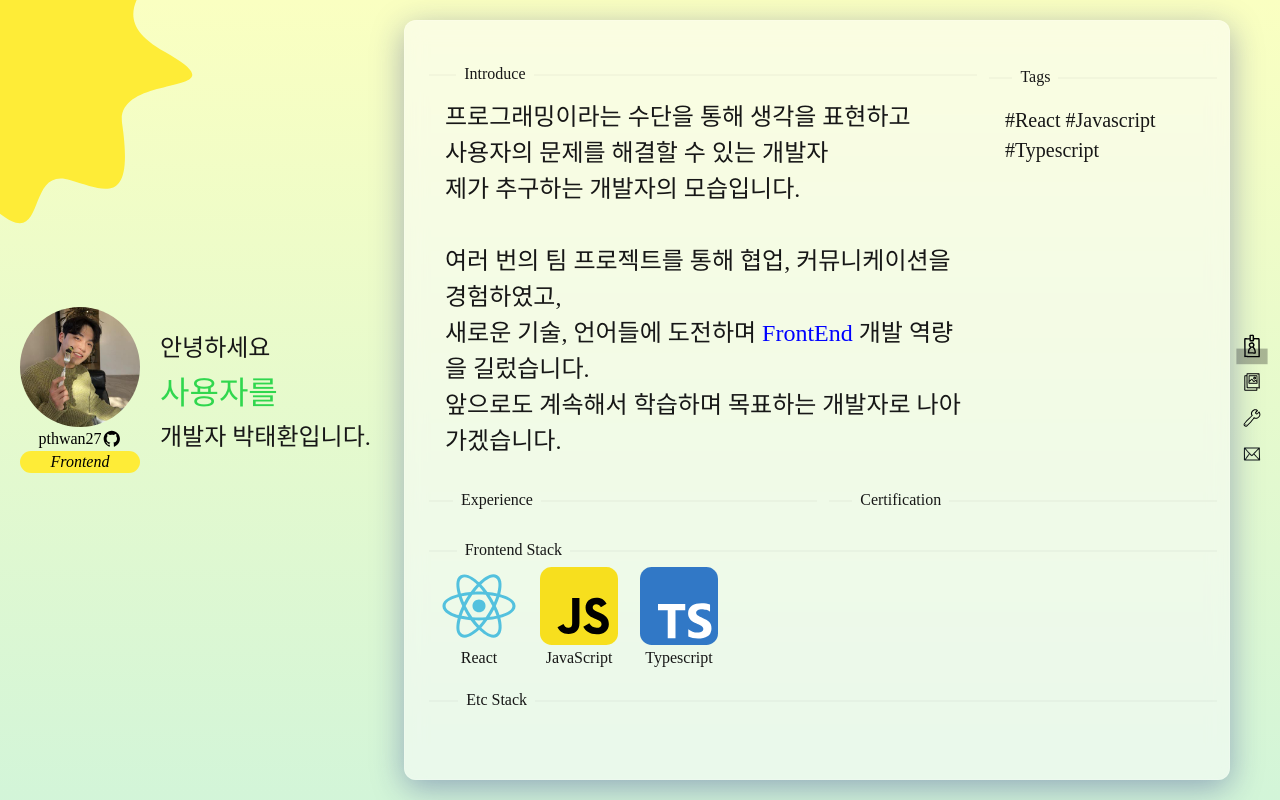
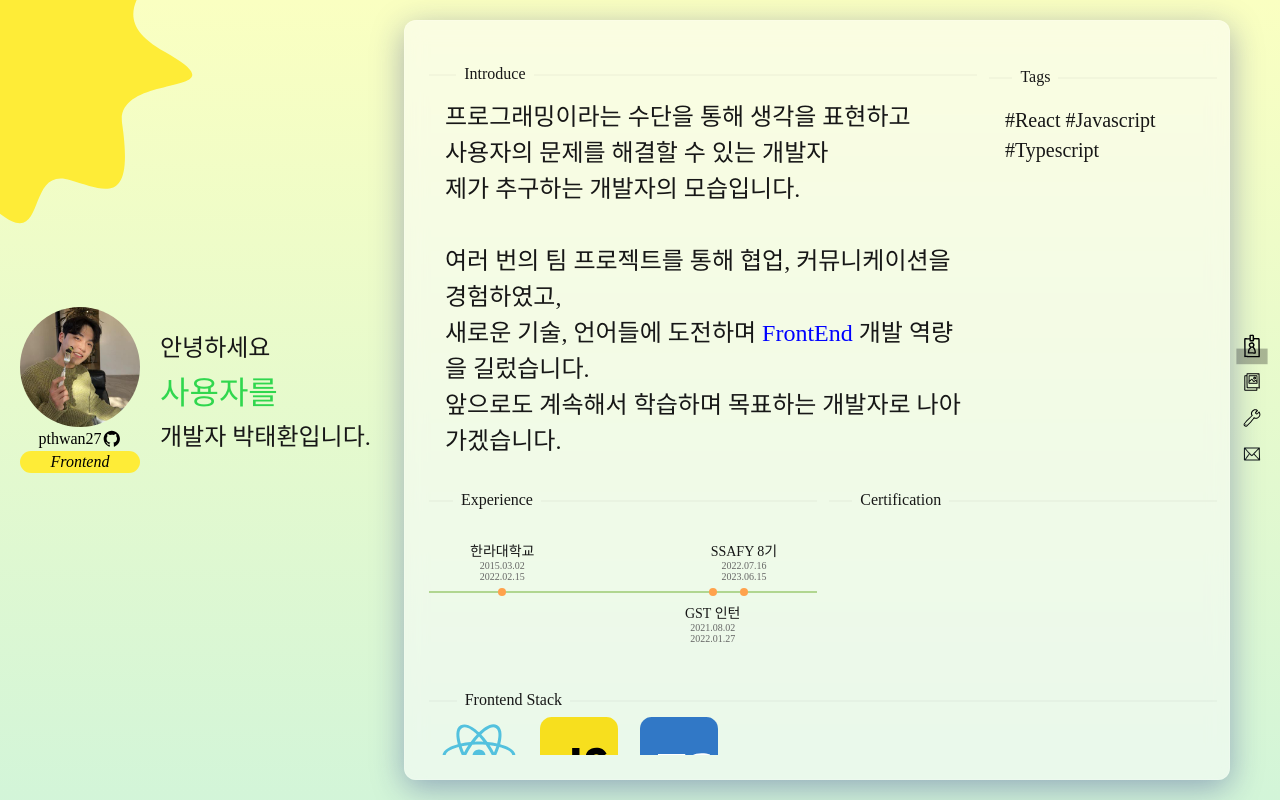
Before and after one commit to pthwan27/pthwan27.github.io, a Next.js app: page / in a window 1280 px wide. Built offline with nearby package versions, Linux system fonts and the light colour scheme; a web font is replaced by a local one.

Commit message:
feat : add timeline

```diff
--- a/app/_components/about/aboutMe.tsx
+++ b/app/_components/about/aboutMe.tsx
@@ -5,6 +5,7 @@ import Tags from "./aboutMe/tags";
 
 import ReactIcon from "@/app/assets/icons/react-icon";
 import JSIcon from "@/app/assets/icons/js-icon";
+import TimeLine from "./aboutMe/timeLine";
 
 const AboutMe = () => {
   const skills = ["React", "Javascript", "Typescript"];
@@ -15,6 +16,44 @@ const AboutMe = () => {
     },
     { stack: "JavaScript", icon: JSIcon },
     { stack: "Typescript", icon: TSIcon },
+  ];
+  const timeLineData = [
+    {
+      date: "2015.03.02 ~ 2022.02.15",
+      title: "한라대학교",
+      content: "Description for event",
+    },
+    {
+      date: "2021.08.02 ~ 2022.01.27",
+      title: "GST 인턴",
+      content: "Description for event",
+    },
+    {
+      date: "2022.07.16 ~ 2023.06.15",
+      title: "SSAFY 8기",
+      content: "Description for event",
+    },
+  ];
+
+  const timeLineData2 = [
+    {
+      start: "2015.03.02",
+      end: "2022.02.15",
+      title: "한라대학교",
+      content: "Description for event",
+    },
+    {
+      start: "2021.08.02",
+      end: "2022.01.27",
+      title: "GST 인턴",
+      content: "Description for event",
+    },
+    {
+      start: "2022.07.16",
+      end: "2023.06.15",
+      title: "SSAFY 8기",
+      content: "Description for event",
+    },
   ];
 
   const introduce = (
@@ -62,6 +101,7 @@ const AboutMe = () => {
         </div> */}
         <div className="experience pl-12 py-4">
           <Divider title="Experience" />
+          <TimeLine data={timeLineData2} />
         </div>
         <div className="certification pl-12 py-4">
           <Divider title="Certification" />
@@ -71,7 +111,7 @@ const AboutMe = () => {
       <div className="desc_fe-stack flex row">
         <div className="fe-stack pl-12 py-4">
           <Divider title="Frontend Stack" />
-          <Stacks stacks={stacks}></Stacks>
+          <Stacks data={stacks}></Stacks>
         </div>
       </div>
 
--- a/app/_components/about/aboutMe/stacks.tsx
+++ b/app/_components/about/aboutMe/stacks.tsx
@@ -1,9 +1,9 @@
 import { stack } from "@/app/_types/types";
 
-const Stacks = ({ stacks }: { stacks: stack[] }) => {
+const Stacks = ({ data }: { data: stack[] }) => {
   return (
     <div className="flex">
-      {stacks.map((item, index) => (
+      {data.map((item, index) => (
         <div key={index} className="stack-item center column">
           <item.icon />
           <span className="mt-4">{item.stack}</span>
--- a/app/_components/about/aboutMe/tags.tsx
+++ b/app/_components/about/aboutMe/tags.tsx
@@ -1,15 +1,13 @@
 const Tags = ({ skills }: { skills: string[] }) => {
   return (
     <span className="py-8">
-      {skills.map((e, idx) => {
-        return (
-          <span key={idx}>
-            {" "}
-            <span className="">#</span>
-            {e}
-          </span>
-        );
-      })}
+      {skills.map((e, idx) => (
+        <span key={idx}>
+          {" "}
+          <span className="">#</span>
+          {e}
+        </span>
+      ))}
     </span>
   );
 };
--- /dev/null
+++ b/app/_components/about/aboutMe/timeLine.tsx
@@ -0,0 +1,51 @@
+import { timeLine } from "@/app/_types/types";
+
+const TimeLine = ({ data }: { data: timeLine[] }) => {
+  const getTimelineRange = () => {
+    const startDates = data.map((item) => new Date(item.start).getTime());
+    const endDates = data.map((item) => new Date(item.end).getTime());
+    return {
+      minDate: Math.min(...startDates),
+      maxDate: Math.max(...endDates),
+    };
+  };
+
+  const getLeftPosition = (start: string) => {
+    const { minDate, maxDate } = getTimelineRange();
+    const totalDuration = maxDate - minDate;
+
+    const startTime = new Date(start).getTime();
+
+    const usableWidth = 70; // 사용할 전체 너비
+    const margin = (100 - usableWidth) / 5; // 양쪽 여백
+
+    const leftPosition = ((startTime - minDate) / totalDuration) * usableWidth + margin;
+
+    return { left: `${leftPosition}%` };
+  };
+
+  return (
+    <div className="timeline-wrapper">
+      <div className="timeline-container center">
+        <div className="timeline-line" />
+        {data.map((item, idx) => (
+          <div key={idx} className="timeline-item" style={getLeftPosition(item.start)}>
+            <div className="timeline-dot" />
+            <div className="content-hover">
+              <div className="timeline-content">
+                <div className="title text-14 pBold">{item.title}</div>
+                <div className="date text-10">{item.start}</div>
+                <div className="date text-10">{item.end}</div>
+                <div className="hover-content p-4 br-12">
+                  <p>{item.content}</p>
+                </div>
+              </div>
+            </div>
+          </div>
+        ))}
+      </div>
+    </div>
+  );
+};
+
+export default TimeLine;
--- a/app/scss/about/aboutMe/aboutMe.scss
+++ b/app/scss/about/aboutMe/aboutMe.scss
@@ -1,5 +1,6 @@
 @forward "./divider.scss";
 @forward "./stacks.scss";
+@forward "./timeLine.scss";
 
 .desc {
   position: relative;
--- /dev/null
+++ b/app/scss/about/aboutMe/timeLine.scss
@@ -0,0 +1,101 @@
+.timeline-wrapper {
+  width: 100%;
+  overflow-x: auto;
+}
+
+.timeline-container {
+  position: relative;
+  height: 150px;
+  min-width: 100%;
+  width: fit-content;
+}
+
+.timeline-line {
+  position: absolute;
+  top: 50%;
+  left: 0;
+  right: 0;
+  height: 2px;
+  background: var(--secondColor);
+  transform: translateY(-50%);
+}
+
+.timeline-item {
+  position: absolute;
+  width: 100px;
+  height: fit-content;
+}
+
+.timeline-item:nth-child(even) .timeline-content {
+  bottom: calc(50%);
+  margin-bottom: 10px;
+}
+
+.timeline-item:nth-child(odd) .timeline-content {
+  margin-top: 10px;
+  top: calc(50%);
+}
+
+.timeline-dot {
+  position: absolute;
+  width: 8px;
+  height: 8px;
+  background: var(--thirdColor);
+  border-radius: 50%;
+  left: 50%;
+  top: 50%;
+  transform: translate(-50%, -50%);
+  z-index: 2;
+}
+
+.timeline-content {
+  position: absolute;
+  width: 100%;
+}
+
+.date {
+  color: var(--gray);
+}
+.content-hover {
+  position: relative;
+  transition: all 0.3s ease;
+  cursor: pointer; /* 호버 가능함을 표시 */
+}
+
+.content-hover:hover .hover-content {
+  opacity: 1;
+  visibility: visible;
+}
+.hover-content {
+  opacity: 0;
+  visibility: hidden;
+  position: absolute;
+  background: white;
+  box-shadow: 0 2px 10px rgba(0, 0, 0, 0.1);
+  width: 100px;
+  z-index: 10;
+  transition: all 0.3s ease;
+
+  left: 50%;
+  transform: translateX(-50%);
+}
+
+.timeline-item .hover-content {
+  bottom: 50%;
+}
+
+// .hover-content::before {
+//   content: "";
+//   position: absolute;
+//   width: 0;
+//   height: 0;
+//   border-left: 8px solid transparent;
+//   border-right: 8px solid transparent;
+//   left: 50%;
+//   transform: translateX(-50%);
+// }
+
+// .timeline-item .hover-content::before {
+//   bottom: -8px;
+//   border-top: 8px solid white;
+// }
--- a/app/styles/globals.scss
+++ b/app/styles/globals.scss
@@ -9,7 +9,7 @@
 
   --background: #edede91a; // white + opacity 0.1
   --secBackground: #30d74e1a; // mainColor + opacity 0.1
-
+  --gray: #666666;
   --foreground: #171717;
 
   --mainColor: #30d74e;
--- a/app/styles/reusableClass.scss
+++ b/app/styles/reusableClass.scss
@@ -177,8 +177,14 @@
 }
 
 /*font-size*/
+.text-10 {
+  font-size: 10px;
+}
 .text-12 {
   font-size: 12px;
+}
+.text-14 {
+  font-size: 14px;
 }
 .text-16 {
   font-size: 16px;
```
Also changed, not shown: app/_types/types.tsx (+7 -0 lines).
